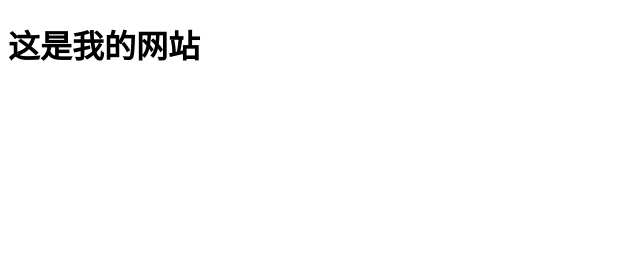
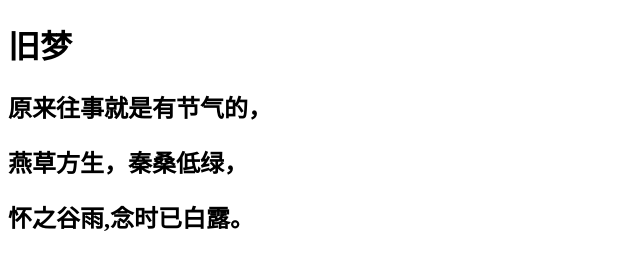
Before and after one commit to jiumeng714/jiumeng714.github.io, a plain HTML site: page index.html in a window 1280 px wide. Shown: the whole page, without its empty margins (0-640 px from the left). Drawn offline with Linux system fonts and the light colour scheme.

Commit message:
静态页面测试

```diff
--- a/index.html
+++ b/index.html
@@ -7,6 +7,9 @@
     <title>Document</title>
 </head>
 <body>
-    <h1>这是我的网站</h1>
+    <h1>旧梦</h1>
+    <h2>原来往事就是有节气的，</h2>
+    <h2>燕草方生，秦桑低绿，</h2>
+    <h2>怀之谷雨,念时已白露。</h2>
 </body>
 </html>
```
